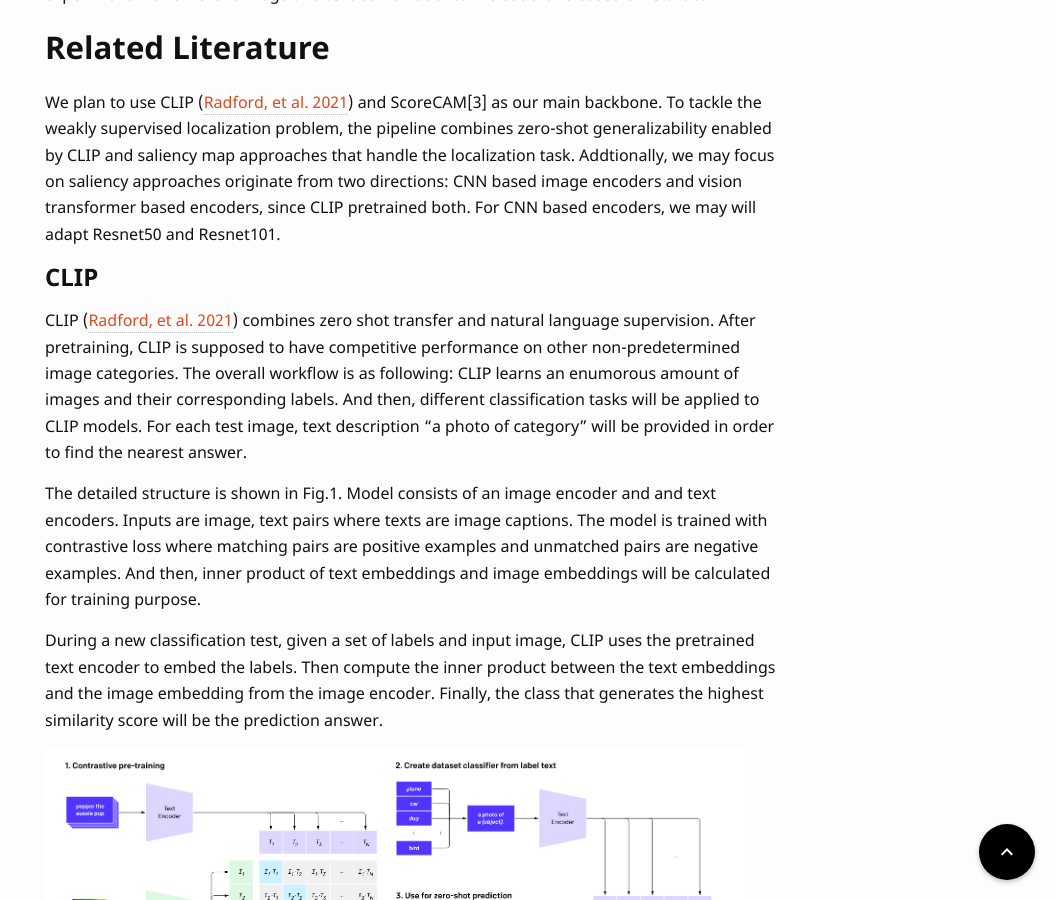
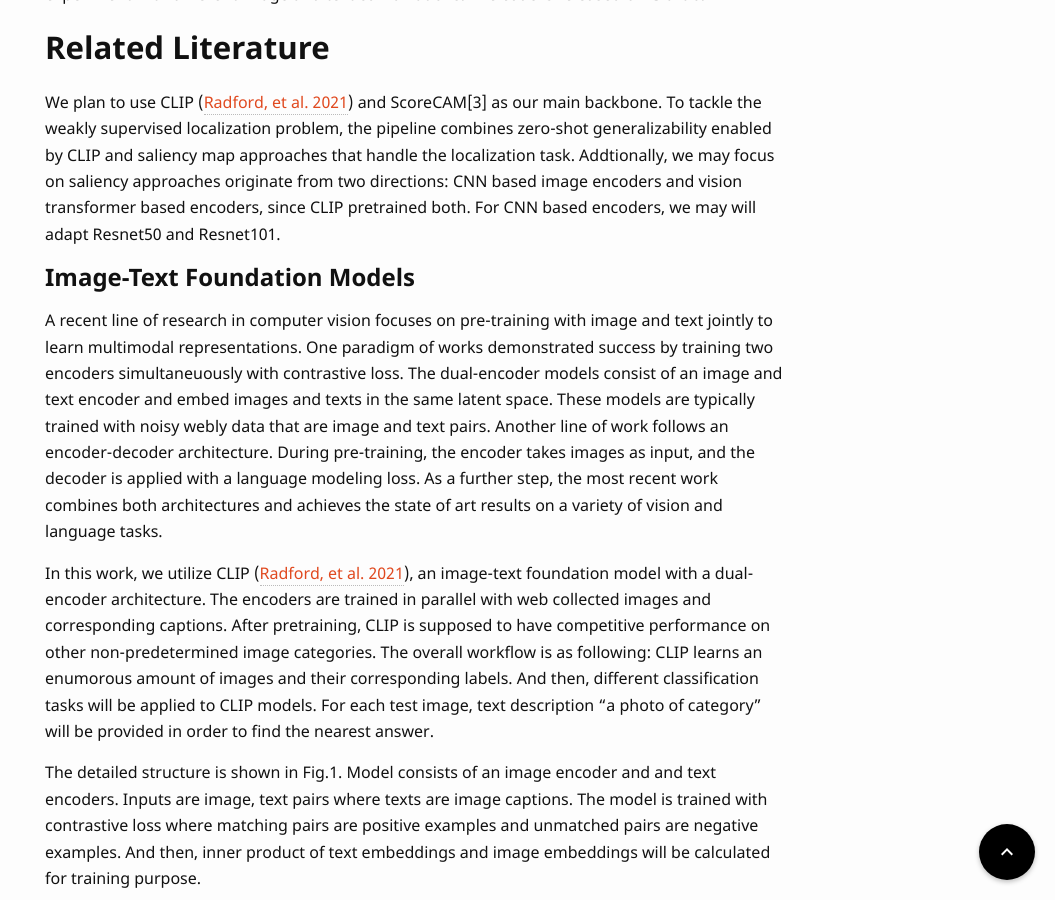
Before and after one commit to UCLAdeepvision/CS269-projects-2022spring, a Jekyll site: the page built from _posts/2022-04-10-team09-jiaruijingdong.md, in a window 1280 px wide and 900 px high, scrolled down 2010 px. Shown: the whole window, without its empty margins (225-1280 px from the left). Built offline with Jekyll 4.4.1, drawn with Linux system fonts in a browser that asks for light colours; some web fonts are replaced; comment, search, counter and statistics services are not loaded; some of the changed text lies outside the part shown.

Commit message:
Update 2022-04-10-team09-jiaruijingdong.md

```diff
--- a/_posts/2022-04-10-team09-jiaruijingdong.md
+++ b/_posts/2022-04-10-team09-jiaruijingdong.md
@@ -28,9 +28,11 @@ Recent works in computer vision have proposed image-text foundation models that
 We plan to use CLIP ([Radford, et al. 2021](https://arxiv.org/pdf/2103.00020.pdf)) and ScoreCAM[3] as our main backbone. To tackle the weakly supervised localization problem, the pipeline combines zero-shot generalizability enabled by CLIP and saliency map approaches that handle the localization task. Addtionally, we may focus on saliency approaches originate from two directions: CNN based image encoders and vision transformer based encoders, since CLIP pretrained both. For CNN based encoders, we may will adapt Resnet50 and Resnet101.
 
 
-### CLIP
+### Image-Text Foundation Models
 
-CLIP ([Radford, et al. 2021](https://arxiv.org/pdf/2103.00020.pdf)) combines zero shot transfer and natural language supervision. After pretraining, CLIP is supposed to have competitive performance on other non-predetermined image categories. The overall workflow is as following: CLIP learns an enumorous amount of images and their corresponding labels. And then, different classification tasks will be applied to CLIP models. For each test image, text description "a photo of category" will be provided in order to find the nearest answer.
+A recent line of research in computer vision focuses on pre-training with image and text jointly to learn multimodal representations. One paradigm of works demonstrated success by training two encoders simultaneuously with contrastive loss. The dual-encoder models consist of an image and text encoder and embed images and texts in the same latent space. These models are typically trained with noisy webly data that are image and text pairs. Another line of work follows an encoder-decoder architecture. During pre-training, the encoder takes images as input, and the decoder is applied with a language modeling loss. As a further step, the most recent work combines both architectures and achieves the state of art results on a variety of vision and language tasks.
+
+In this work, we utilize CLIP ([Radford, et al. 2021](https://arxiv.org/pdf/2103.00020.pdf)), an image-text foundation model with a dual-encoder architecture. The encoders are trained in parallel with web collected images and corresponding captions. After pretraining, CLIP is supposed to have competitive performance on other non-predetermined image categories. The overall workflow is as following: CLIP learns an enumorous amount of images and their corresponding labels. And then, different classification tasks will be applied to CLIP models. For each test image, text description "a photo of category" will be provided in order to find the nearest answer.
 
 The detailed structure is shown in Fig.1. Model consists of an image encoder and and text encoders. Inputs are image, text pairs where texts are image captions. The model is trained with contrastive loss where matching pairs are positive examples and unmatched pairs are negative examples. And then, inner product of text embeddings and image embeddings will be calculated for training purpose.
 
```
